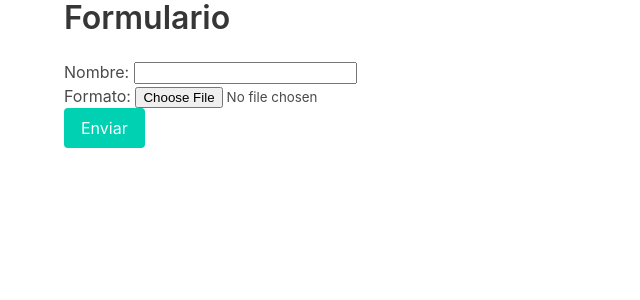
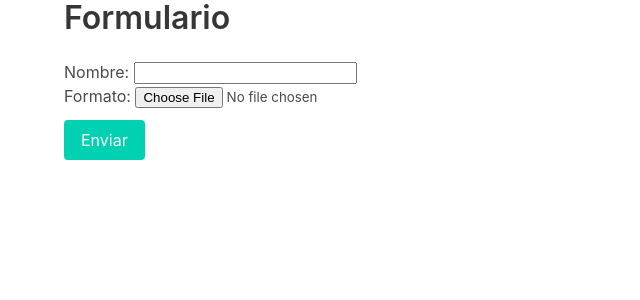
Before and after one commit to NelsonNV/generadorMemo, a Django app: page /formulario-tipo-memo/ in a window 1280 px wide. Shown: the top 300 px of the page, without its empty margins (0-640 px from the left). Run offline with Django 3.2, Linux system fonts and the light colour scheme; the visitor is signed in with stand-in values (Sample User, id 1).

Commit message:
feat: se agrega div field de style bulma

```diff
--- a/memo/templates/formulario.html
+++ b/memo/templates/formulario.html
@@ -14,7 +14,9 @@
     <h1 class="title">Formulario</h1>
     <form method="post" enctype="multipart/form-data">
       {% csrf_token %}
-      {{ form.as_p }}
+      <div class="field">
+        {{ form.as_p }}
+      </div>
       <button type="submit" class="button is-primary">Enviar</button>
     </form>
   </div>
```
